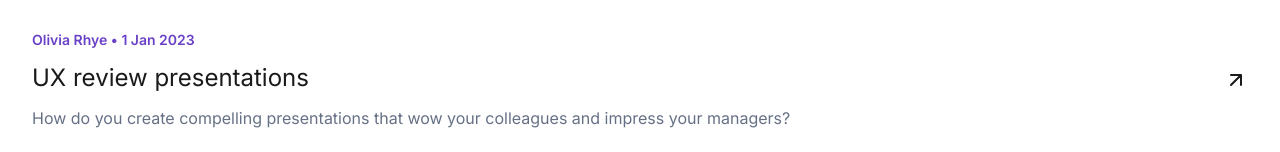
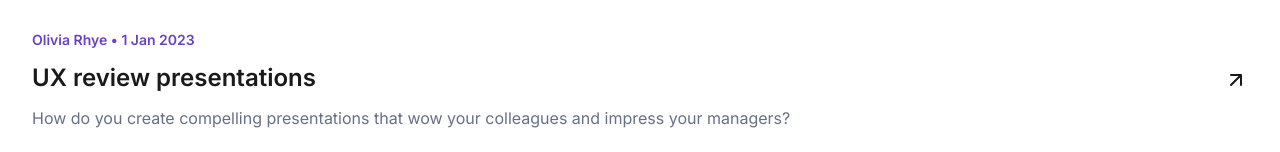
Before and after one commit to ignasiusadhitia/mini-project-08, a React (Vite) app: page / in a window 1280 px wide. Shown: the part 604-756 px from the top of the page. Built offline with nearby package versions, Linux system fonts and the light colour scheme.

Commit message:
feat(post-label-component): add PostLabel component

```diff
--- a/src/components/PostCard.jsx
+++ b/src/components/PostCard.jsx
@@ -1,4 +1,6 @@
 import React from 'react';
+
+import { Link } from 'react-router-dom';
 
 import { ArrowLink } from '@icons';
 import { articleImg } from '@images';
@@ -11,10 +13,12 @@ const article = {
   description:
     'How do you create compelling presentations that wow your colleagues and impress your managers?',
   categories: ['Design', 'Research', 'Presentation'],
+  key: 'ux-review-presentations',
 };
 
 const PostCard = () => {
   return (
+    <Link to={`/blog/${article.key}`}>
       <article className="container flex flex-col gap-8">
         {/* Article image */}
         <img alt="" className="w-full" src={article.image} />
@@ -30,7 +34,9 @@ const PostCard = () => {
 
             {/* Article title */}
             <div className="flex justify-between items-center">
-            <h3 className="text-black-2 text-2xl">{article.title}</h3>
+              <h3 className="text-black-2 text-2xl font-semibold">
+                {article.title}
+              </h3>
               <ArrowLink />
             </div>
 
@@ -42,6 +48,7 @@ const PostCard = () => {
           <div></div>
         </div>
       </article>
+    </Link>
   );
 };
 
--- a/src/components/PostLabel.jsx
+++ b/src/components/PostLabel.jsx
@@ -1,7 +1,21 @@
 import React from 'react';
 
-const PostLabel = () => {
-  return <div>PostLabel</div>;
+import PropTypes from 'prop-types';
+
+const PostLabel = ({ label, bgColor, labelColor }) => {
+  return (
+    <span
+      className={`block text-sm py-0.5 px-2.5 rounded-2xl ${bgColor} ${labelColor}`}
+    >
+      {label}
+    </span>
+  );
+};
+
+PostLabel.propTypes = {
+  label: PropTypes.string.isRequired,
+  bgColor: PropTypes.string.isRequired,
+  labelColor: PropTypes.string.isRequired,
 };
 
 export default PostLabel;
--- a/tailwind.config.js
+++ b/tailwind.config.js
@@ -50,7 +50,7 @@ export default {
         7.5: '30px',
       },
       borderRadius: {
-        '3.5xl': '2rem',
+        '3.5xl': '1.8125rem',
       },
     },
   },
```
Lines whose indentation alone changed are shown as unchanged.
